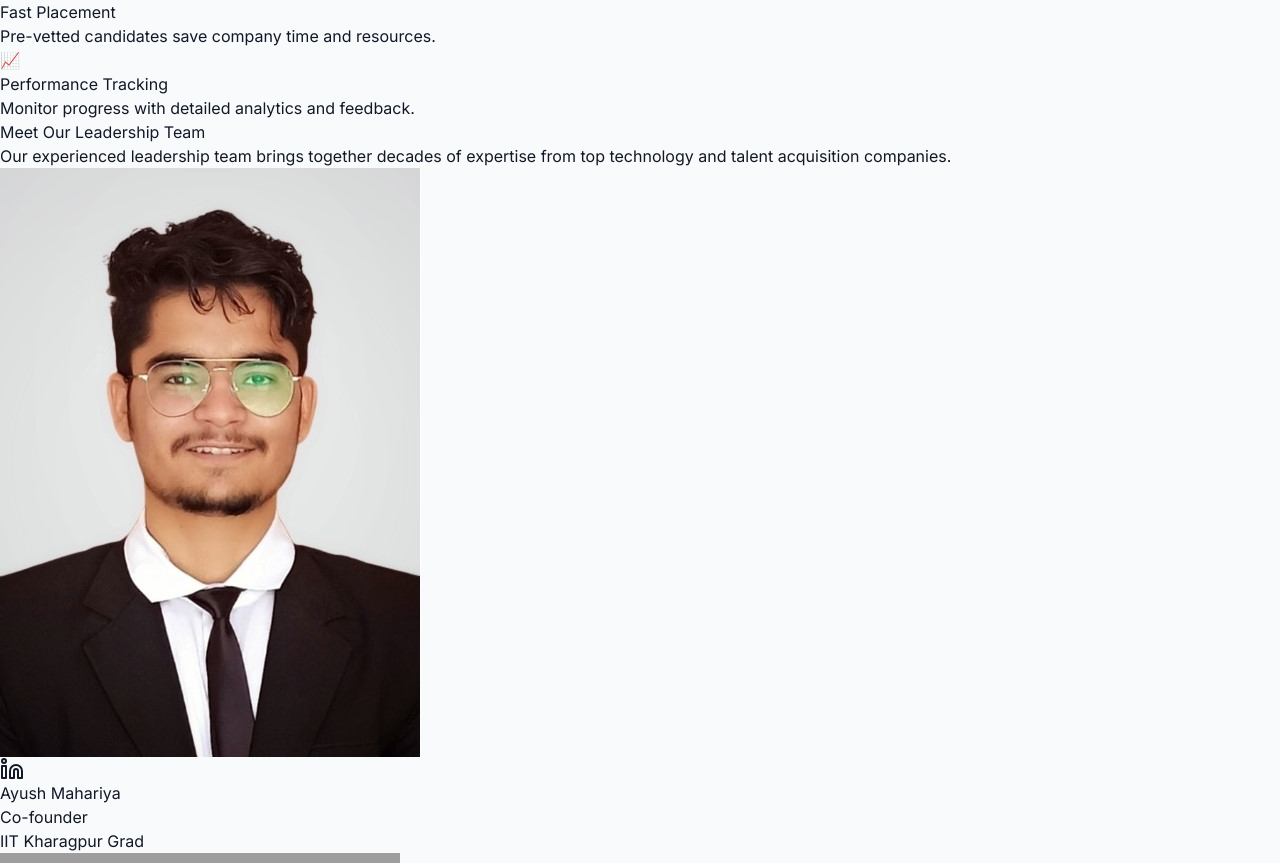
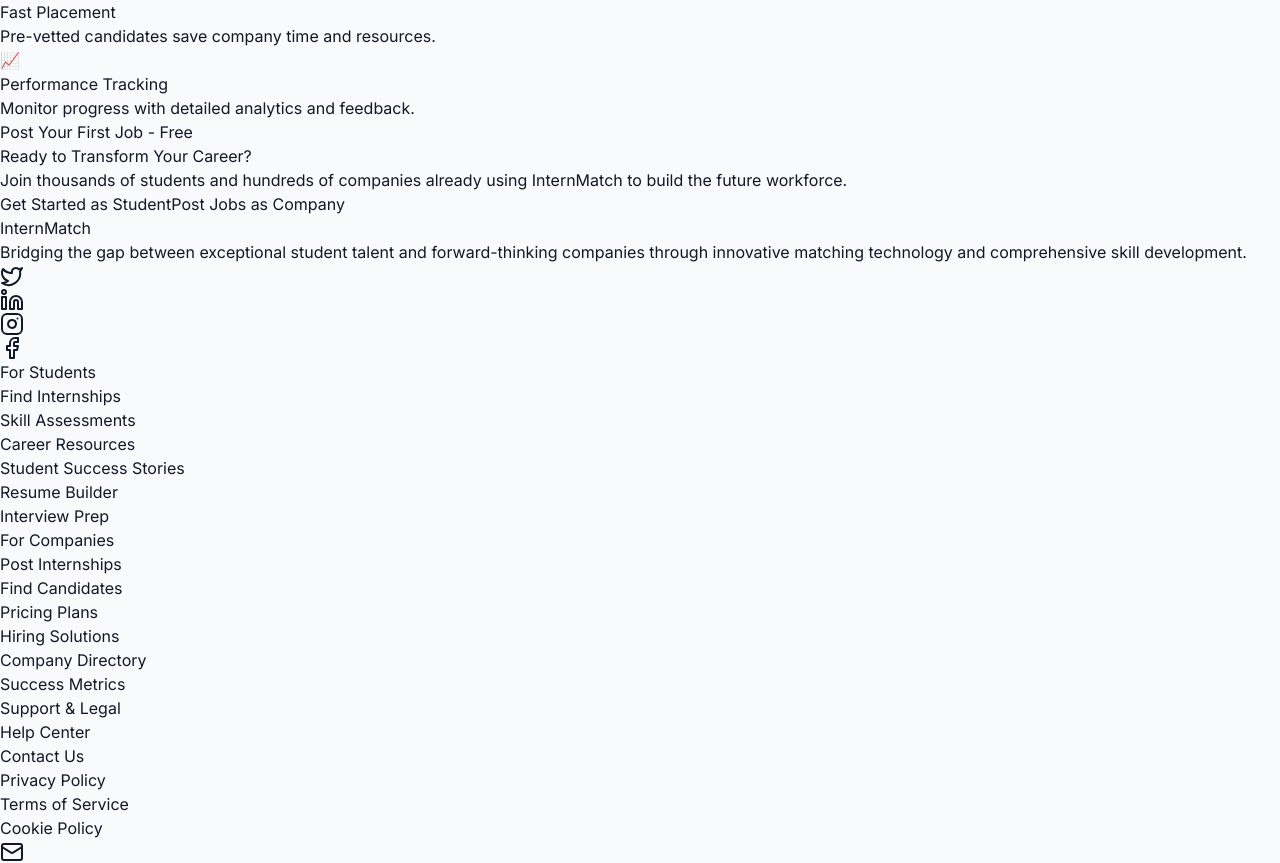
Before and after one commit to Ayush-Mahariya/InternMatch-frontend, a React (Vite) app: page / in a window 1280 px wide. Shown: the part 726-1589 px from the top of the page. Built offline with nearby package versions, Linux system fonts and the light colour scheme; grey boxes are pictures that could not be loaded.

Commit message:
Update Landing page

```diff
--- a/src/pages/LandingPage.jsx
+++ b/src/pages/LandingPage.jsx
@@ -188,7 +188,7 @@
       </section>
 
       {/* Leadership Team Section */}
-      <section className="py-20 bg-gray-50">
+      {/* <section className="py-20 bg-gray-50">
         <div className="max-w-7xl mx-auto px-4 sm:px-6 lg:px-8">
           <div className="text-center mb-16">
             <h3 className="text-3xl font-bold text-gray-900 mb-4">Meet Our Leadership Team</h3>
@@ -218,7 +218,7 @@
             ))}
           </div>
         </div>
-      </section>
+      </section> */}
 
       {/* Partner Companies Section */}
       <section className="py-20 bg-white">
```
